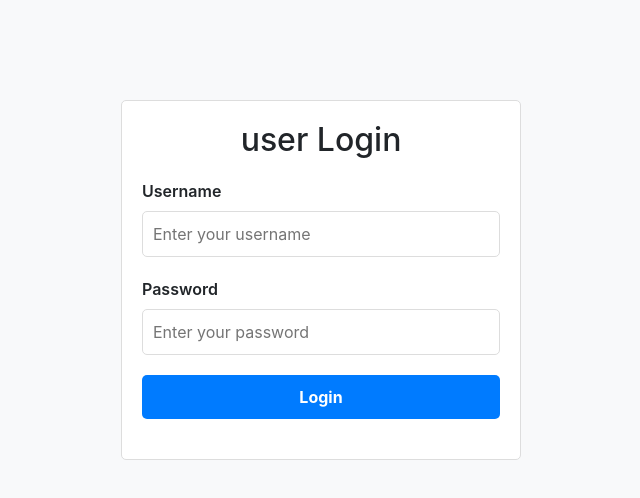
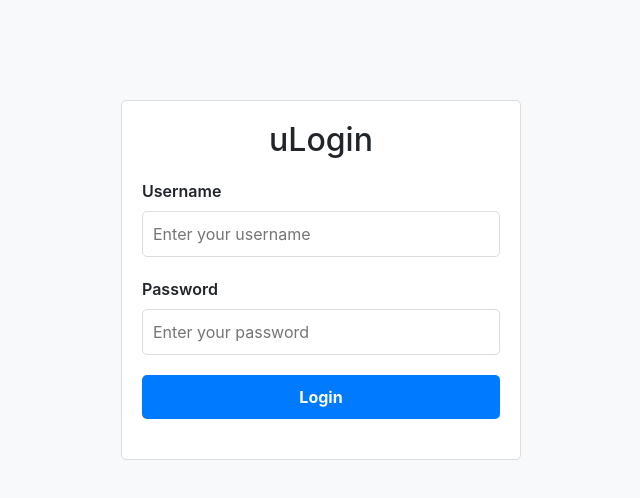
Before and after one commit to owaisahmed19/jenkinaws, a plain HTML site: page login.html in a window 1280 px wide. Shown: the whole page, without its empty margins (319-959 px from the left). Drawn offline with nearby package versions, Linux system fonts and the light colour scheme.

Commit message:
Update login.html

```diff
--- a/login.html
+++ b/login.html
@@ -61,7 +61,7 @@
 
 <body>
   <div class="container">
-    <h2>user Login</h2>
+    <h2>uLogin</h2>
     <form>
       <div class="form-group">
         <label for="username">Username</label>
```
